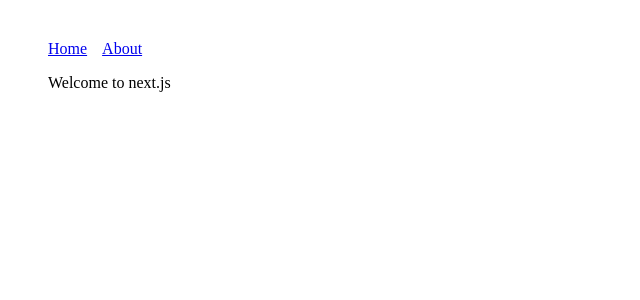
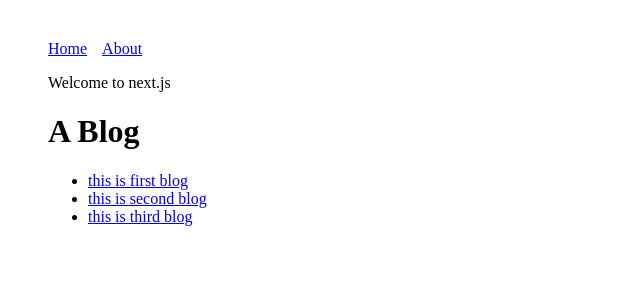
Before and after one commit to ivan-ha/next-js-playground, a Next.js app: page / in a window 1280 px wide. Shown: the top 300 px of the page, without its empty margins (0-640 px from the left). Built offline with nearby package versions, Linux system fonts and the light colour scheme.

Commit message:
feat: add blog post

```diff
--- /dev/null
+++ b/components/postLink.js
@@ -0,0 +1,11 @@
+import Link from 'next/link'
+
+const PostLink = props => (
+  <li>
+    <Link href={`/post?title=${props.title}`}>
+      <a>{props.title}</a>
+    </Link>
+  </li>
+)
+
+export default PostLink
--- a/pages/index.js
+++ b/pages/index.js
@@ -1,8 +1,17 @@
 import Layout from '../components/layout'
+import PostLink from '../components/postLink'
+
+const blogList = ['first', 'second', 'third']
 
 const Index = () => (
   <Layout>
     <p>Welcome to next.js</p>
+    <h1>A Blog</h1>
+    <ul>
+      {blogList.map(blog => (
+        <PostLink title={`this is ${blog} blog`} key={blog} />
+      ))}
+    </ul>
   </Layout>
 )
 
```
Also changed, not shown: pages/post.js (added, +16 -0 lines).
